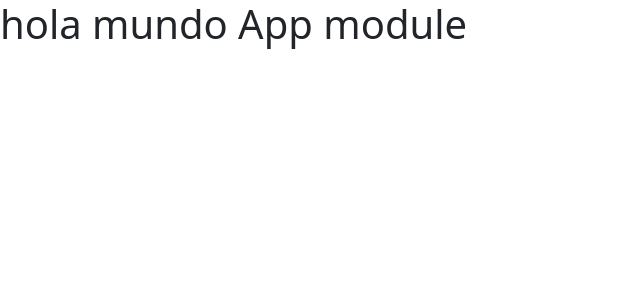
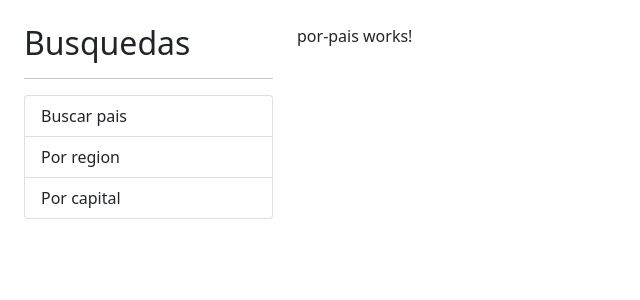
Before and after one commit to bimbaquingoch/03-paisesApp, an Angular app: page / in a window 1280 px wide. Shown: the top 300 px of the page, without its empty margins (0-640 px from the left). Built offline with nearby package versions, Linux system fonts and the light colour scheme.

Commit message:
rutas finalizadas

```diff
--- /dev/null
+++ b/src/app/app-routing.module.ts
@@ -0,0 +1,38 @@
+import { NgModule } from "@angular/core";
+import { RouterModule, Routes } from "@angular/router";
+import { PorCapitalComponent } from "./pais/pages/por-capital/por-capital.component";
+import { PorPaisComponent } from "./pais/pages/por-pais/por-pais.component";
+import { PorRegionComponent } from "./pais/pages/por-region/por-region.component";
+import { VerPaisComponent } from "./pais/pages/ver-pais/ver-pais.component";
+
+
+const routes: Routes = [
+  {
+    path: '',
+    component: PorPaisComponent,
+    pathMatch: 'full'
+  },
+  {
+    path: 'region',
+    component: PorRegionComponent
+  },
+  {
+    path: 'capital',
+    component: PorCapitalComponent
+  },
+  {
+    path: 'pais/:id',
+    component: VerPaisComponent
+  },
+  {
+    path: '**',
+    redirectTo: ''
+  }
+];
+
+@NgModule( {
+  imports: [
+    RouterModule.forRoot( routes )
+  ], exports: [ RouterModule ]
+} )
+export class AppRoutingModule { }
--- a/src/app/app.component.html
+++ b/src/app/app.component.html
@@ -1,5 +1,14 @@
-<h1>hola mundo App module</h1>
-<!-- <app-por-capital></app-por-capital>
-<app-por-pais></app-por-pais>
-<app-por-region></app-por-region>
-<app-ver-pais></app-ver-pais> -->
+<div class="row container mt-4">
+  <div class="col-3">
+    <h2>Busquedas</h2>
+    <hr />
+    <ul class="list-group">
+      <li class="list-group-item">Buscar pais</li>
+      <li class="list-group-item">Por region</li>
+      <li class="list-group-item">Por capital</li>
+    </ul>
+  </div>
+  <div class="col">
+    <router-outlet></router-outlet>
+  </div>
+</div>
--- a/src/app/app.module.ts
+++ b/src/app/app.module.ts
@@ -1,5 +1,6 @@
 import { NgModule } from '@angular/core';
 import { BrowserModule } from '@angular/platform-browser';
+import { AppRoutingModule } from './app-routing.module';
 
 import { AppComponent } from './app.component';
 import { PaisModule } from './pais/pais.module';
@@ -11,8 +12,9 @@
   ],
   imports: [
     BrowserModule,
+    AppRoutingModule,
     PaisModule,
-    SharedModule
+    SharedModule,
   ],
   bootstrap: [ AppComponent ]
 } )
```
